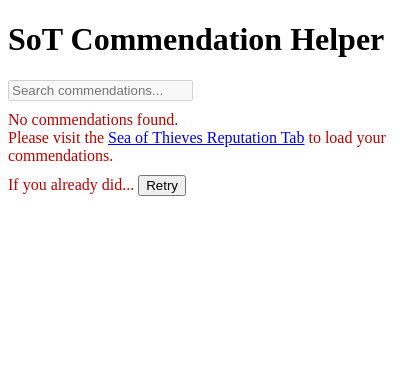
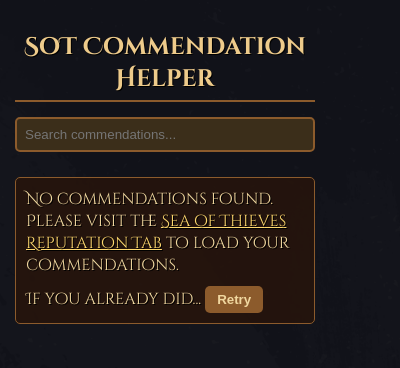
Before and after one commit to ThiagoMaxPavao/SoT-commendation-helper, a browser extension: page popup/popup.html in a window 400 px wide. Drawn offline with Linux system fonts and the light colour scheme.

Commit message:
popup styling

```diff
--- /dev/null
+++ b/popup/popup.css
@@ -0,0 +1,95 @@
+body {
+  background: url('/popup/site-bg.png') no-repeat center center fixed;
+  background-size: cover;
+  color: #f0d79f;
+  font-family: 'Cinzel Decorative', cursive, serif;
+  text-shadow: 1px 1px #000;
+  padding: 15px;
+  margin: 0;
+  width: 300px;
+}
+
+h1 {
+  font-size: 24px;
+  margin-bottom: 15px;
+  text-align: center;
+  color: #eecb8b;
+  border-bottom: 2px solid #8c5b2c;
+  padding-bottom: 5px;
+}
+
+input[type="text"] {
+  width: calc(100% - 20px);
+  padding: 8px;
+  margin-bottom: 15px;
+  border: 2px solid #8c5b2c;
+  border-radius: 5px;
+  background-color: #3b2e1a;
+  color: #f0d79f;
+}
+
+#instruction {
+  background-color: rgba(40, 20, 10, 0.8);
+  color: #f0d79f;
+  padding: 10px;
+  border: 1px solid #8c5b2c;
+  border-radius: 5px;
+  margin: 10px 0;
+}
+
+#instruction a {
+  color: #ffd96f;
+  text-decoration: underline;
+}
+
+#retry-container {
+  margin-top: 10px;
+}
+
+#retry-button {
+  background-color: #8c5b2c;
+  color: #f0d79f;
+  border: none;
+  padding: 6px 12px;
+  border-radius: 5px;
+  cursor: pointer;
+  font-weight: bold;
+}
+
+#retry-button:hover {
+  background-color: #a96f3a;
+}
+
+ul#results {
+  list-style-type: none;
+  padding: 0;
+  margin-top: 10px;
+}
+
+ul#results li {
+  background-color: rgba(50, 30, 15, 0.8);
+  padding: 8px;
+  border: 1px solid #8c5b2c;
+  border-radius: 5px;
+  margin-bottom: 5px;
+}
+
+/* Optional: Add a subtle scroll bar for results if too many */
+ul#results {
+  max-height: 200px;
+  overflow-y: auto;
+}
+
+/* Scrollbar styling (WebKit browsers) */
+ul#results::-webkit-scrollbar {
+  width: 8px;
+}
+
+ul#results::-webkit-scrollbar-track {
+  background: #2b1a0f;
+}
+
+ul#results::-webkit-scrollbar-thumb {
+  background-color: #8c5b2c;
+  border-radius: 4px;
+}
--- a/popup/popup.html
+++ b/popup/popup.html
@@ -2,11 +2,13 @@
 <html>
 <head>
   <title>Commendation Search</title>
+  <link href="https://fonts.googleapis.com/css2?family=Cinzel+Decorative:wght@400;700&display=swap" rel="stylesheet">
+  <link rel="stylesheet" type="text/css" href="popup.css">
 </head>
 <body>
   <h1>SoT Commendation Helper</h1>
   <input type="text" id="search" placeholder="Search commendations...">
-  <div id="instruction" style="display:none; color: #b00; margin: 10px 0;">
+  <div id="instruction" style="display:none;">
     No commendations found.<br>
     Please visit the
     <a href="https://www.seaofthieves.com/profile/reputation" target="_blank">Sea of Thieves Reputation Tab</a>
```
Also changed, not shown: popup/site-bg.png (added).
